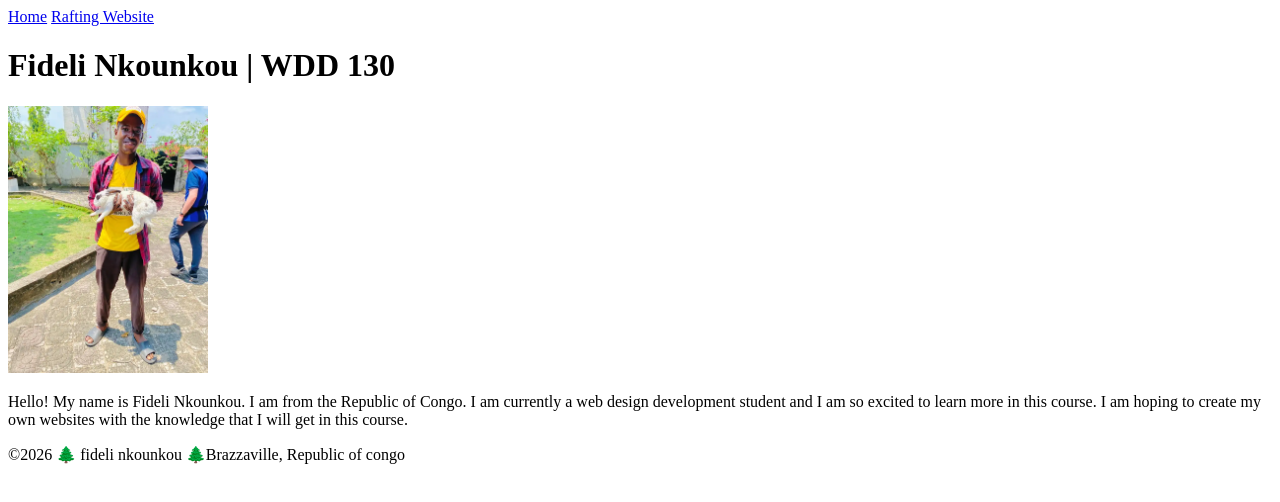
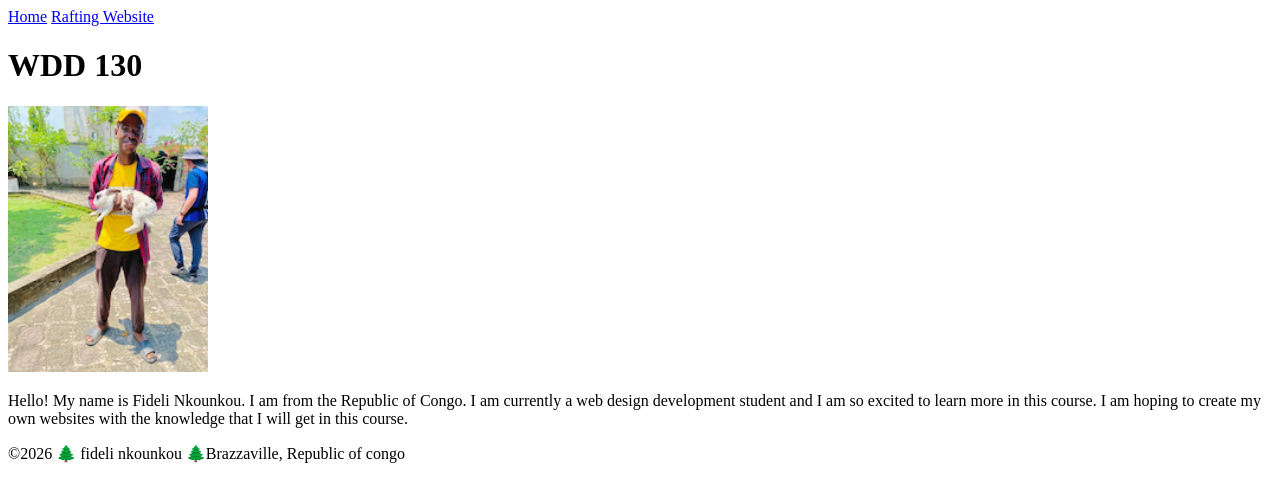
Before and after one commit to fidelinkounkou/wdd130, a plain HTML site: page index.html in a window 1280 px wide. Drawn offline with Linux system fonts and the light colour scheme.

Commit message:
added something

```diff
--- a/index.html
+++ b/index.html
@@ -4,7 +4,7 @@
 <head>
     <meta charset="UTF-8">
     <meta name="viewport" content="width=device-width, initial-scale=1.0">
-    <title>fideli nkounkou | WDD 130</title>
+    <title>WDD 130 Home Page</title>
 </head>
 
 <body>
@@ -15,8 +15,8 @@
         </nav>
     </header>
     <main>
-        <h1>Fideli Nkounkou | WDD 130</h1>
-        <img src="images/profile.webp" alt="fideli nkounkou profile picture" width="200">
+        <h1>WDD 130</h1>
+        <img src="images/profile.png" alt="profile picture" width="200">
         <p>Hello! My name is Fideli Nkounkou. I am from the Republic of Congo. I am currently a web
             design
             development student and I am so excited to learn more in this course. I am hoping to
```
Also changed, not shown: images/profile.png (added).
